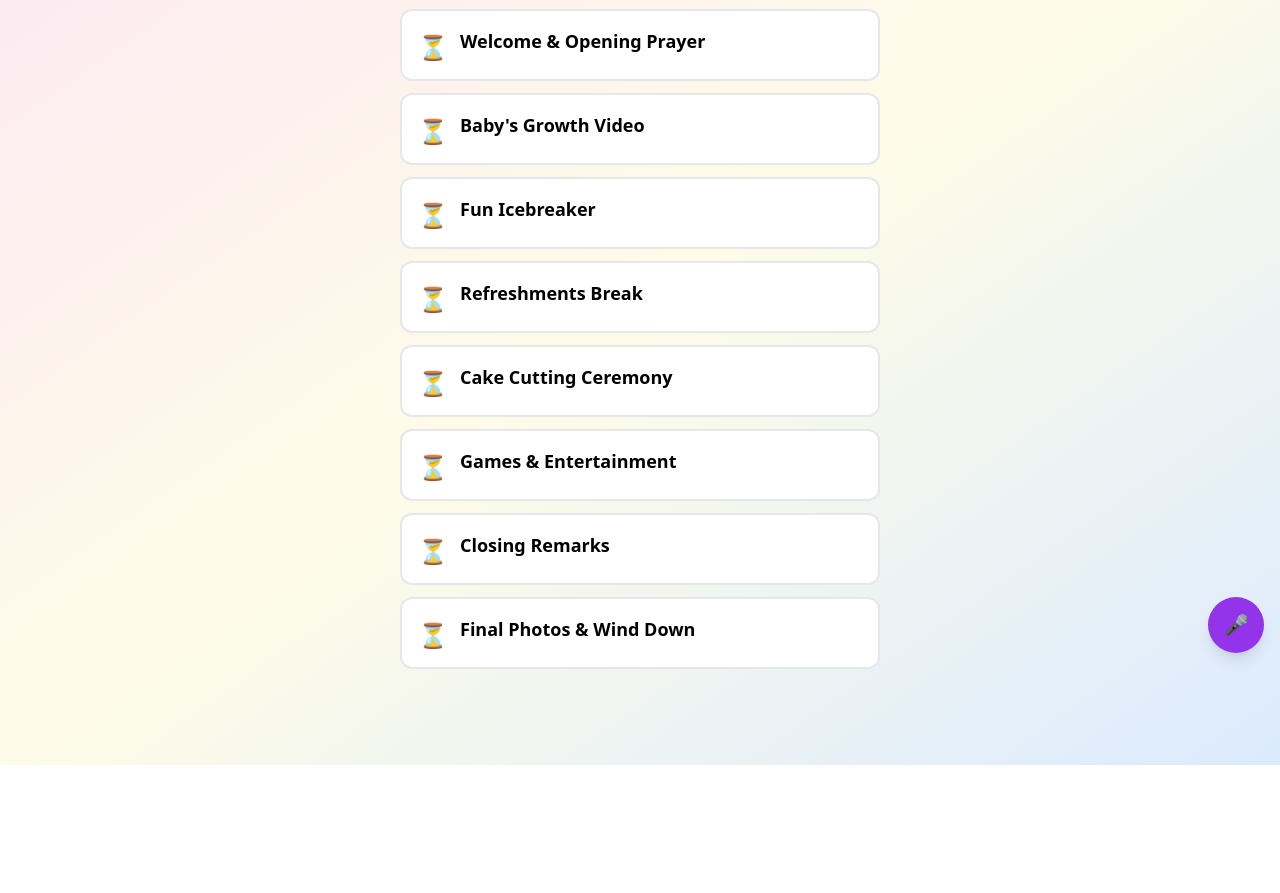
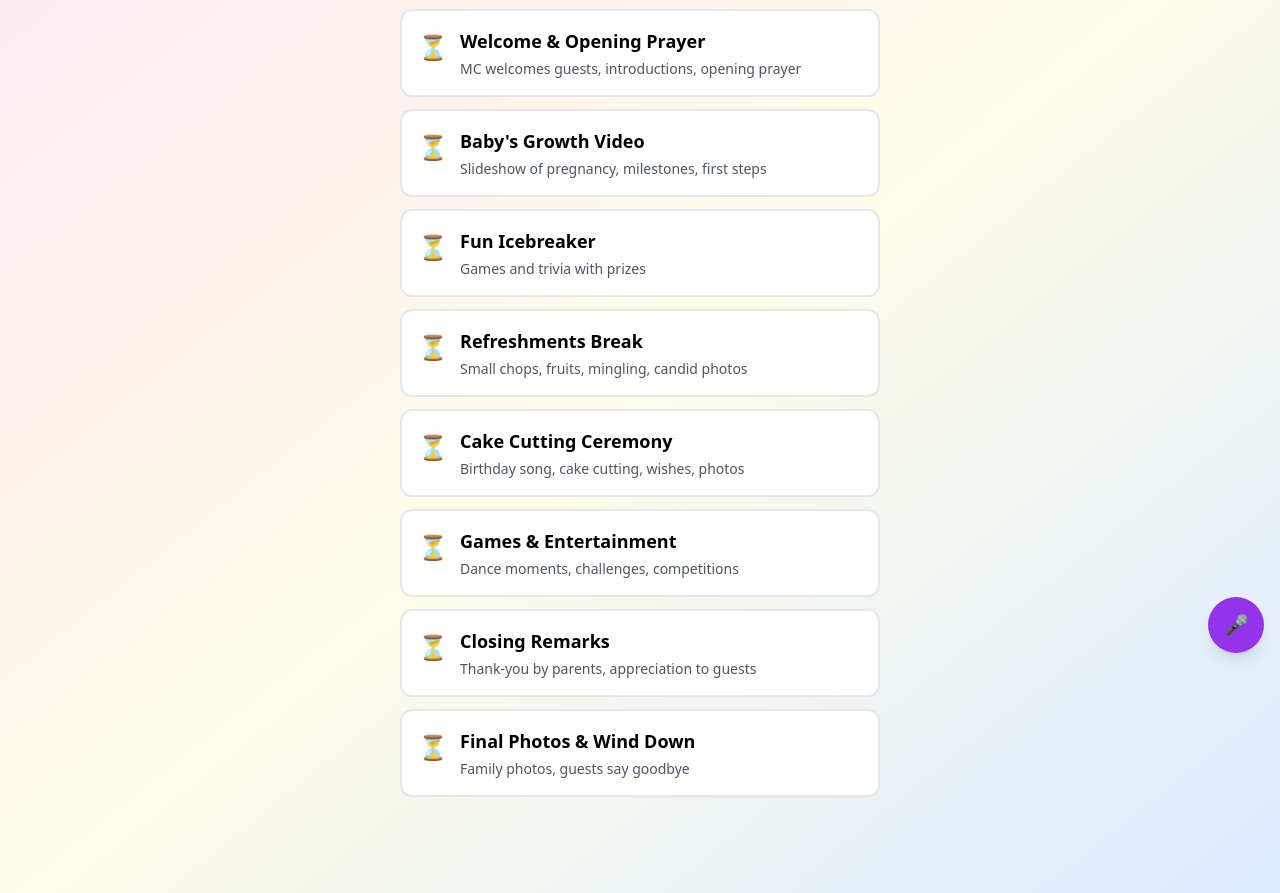
Before and after one commit to afehary/asher-birthday, a plain HTML site: page index.html in a window 1280 px wide. Shown: the part 131-1024 px from the top of the page. Before the commit the page ends 896 px from the top, so only its background shows below. Drawn offline with nearby package versions, Linux system fonts and the light colour scheme; no server answers.

Commit message:
Add back description summary under each event card

```diff
--- a/index.html
+++ b/index.html
@@ -52,6 +52,11 @@
                                 class="font-semibold text-lg"
                                 x-text="event.title"
                             ></h3>
+                            <p
+                                :class="{'text-gray-400': event.status === 'completed'}"
+                                class="text-sm text-gray-600 mt-1"
+                                x-text="event.description"
+                            ></p>
                         </div>
 
                         <!-- Admin Controls -->
@@ -203,6 +208,7 @@
                 events: [
                     {
                         title: "Welcome & Opening Prayer",
+                        description: "MC welcomes guests, introductions, opening prayer",
                         status: "pending",
                         subEvents: [
                             "MC welcomes guests",
@@ -212,6 +218,7 @@
                     },
                     {
                         title: "Baby's Growth Video",
+                        description: "Slideshow of pregnancy, milestones, first steps",
                         status: "pending",
                         subEvents: [
                             "Pregnancy / newborn days",
@@ -222,6 +229,7 @@
                     },
                     {
                         title: "Fun Icebreaker",
+                        description: "Games and trivia with prizes",
                         status: "pending",
                         subEvents: [
                             "Guess Baby's Age using photos",
@@ -231,6 +239,7 @@
                     },
                     {
                         title: "Refreshments Break",
+                        description: "Small chops, fruits, mingling, candid photos",
                         status: "pending",
                         subEvents: [
                             "Small chops & fruits served",
@@ -241,6 +250,7 @@
                     },
                     {
                         title: "Cake Cutting Ceremony",
+                        description: "Birthday song, cake cutting, wishes, photos",
                         status: "pending",
                         subEvents: [
                             "Birthday song",
@@ -251,6 +261,7 @@
                     },
                     {
                         title: "Games & Entertainment",
+                        description: "Dance moments, challenges, competitions",
                         status: "pending",
                         subEvents: [
                             "Toddler-friendly dance moment",
@@ -260,6 +271,7 @@
                     },
                     {
                         title: "Closing Remarks",
+                        description: "Thank-you by parents, appreciation to guests",
                         status: "pending",
                         subEvents: [
                             "Thank-you by parents",
@@ -268,6 +280,7 @@
                     },
                     {
                         title: "Final Photos & Wind Down",
+                        description: "Family photos, guests say goodbye",
                         status: "pending",
                         subEvents: [
                             "Family photos",
```
